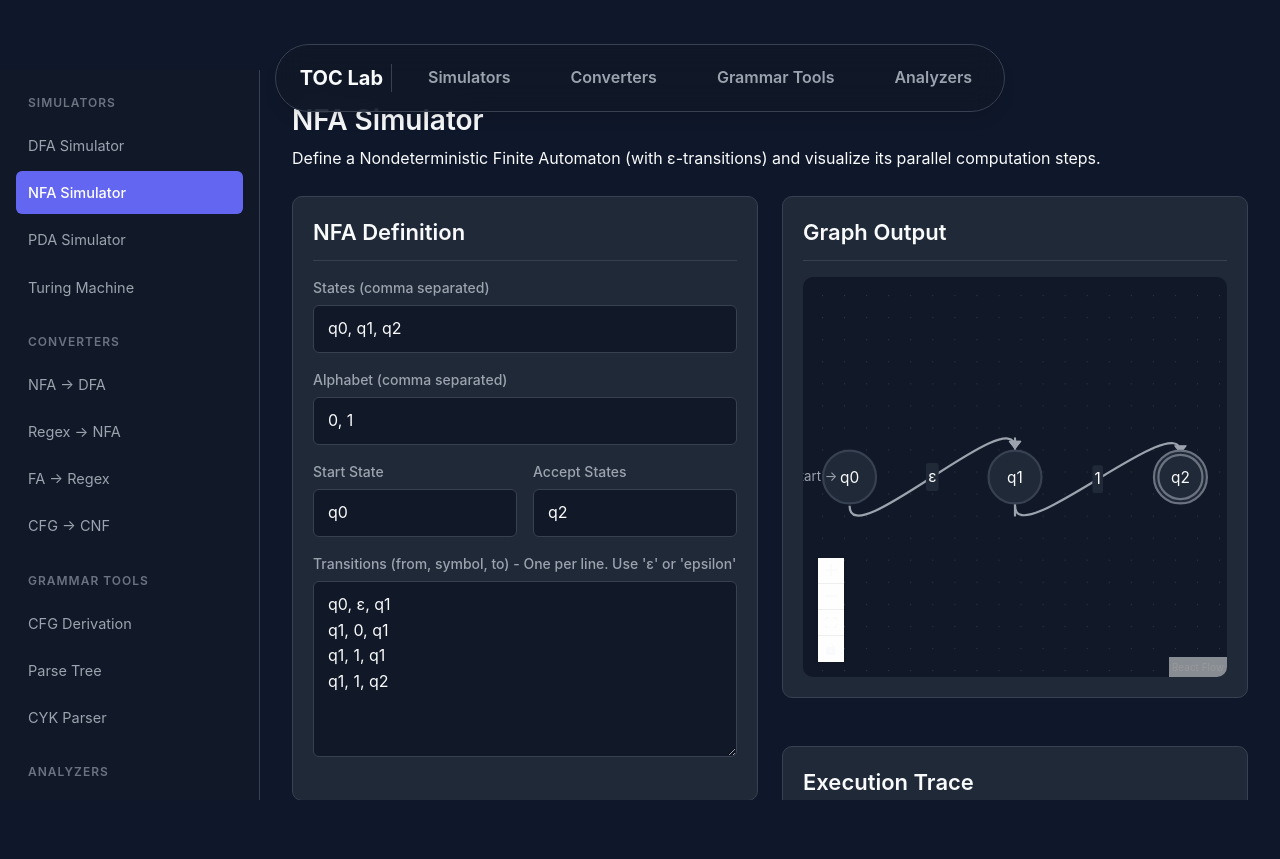
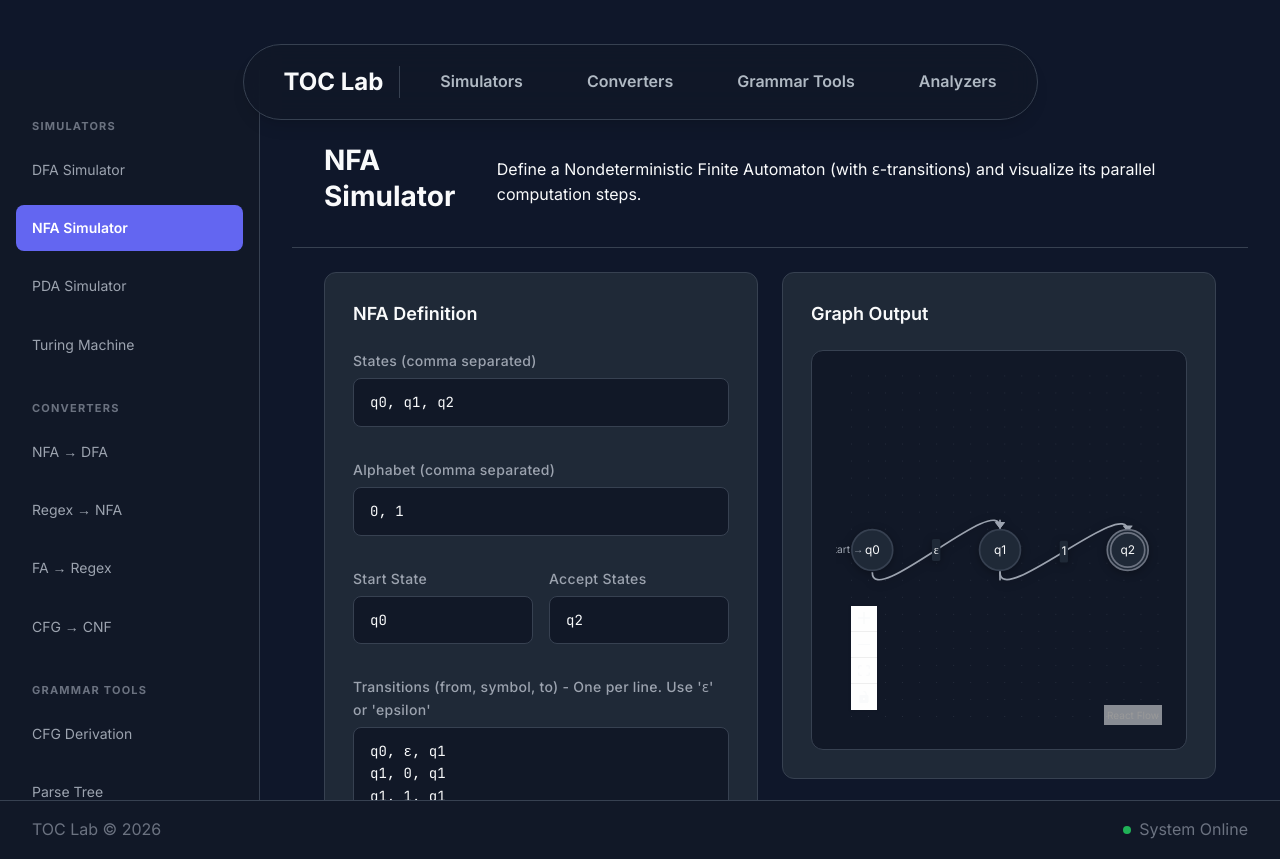
Before and after one commit to DevaP06/toc-lab, a React (Vite) app: page /simulators/nfa in a window 1280 px wide. Before the commit the page ends 800 px from the top, so only its background shows below. Built offline with nearby package versions, Linux system fonts and the light colour scheme.

Commit message:
feat: set up initial application structure, home page, navigation, and graph visualization for automata simulators.

```diff
--- a/src/App.jsx
+++ b/src/App.jsx
@@ -22,6 +22,13 @@ function App() {
           <Route path="/" element={<Home />} />
           <Route path="/*" element={<MainLayout />} />
         </Routes>
+        <footer className="app-footer">
+          <div>TOC Lab © 2026</div>
+          <div className="status-indicator">
+            <div className="status-dot"></div>
+            System Online
+          </div>
+        </footer>
       </div>
     </Router>
   );
--- a/src/components/Sidebar.css
+++ b/src/components/Sidebar.css
@@ -16,13 +16,14 @@
 }
 
 .sidebar-title {
-  font-size: 12px;
+  font-size: 11px;
+  font-weight: 700;
+  letter-spacing: 1.2px;
   text-transform: uppercase;
-  color: var(--text-muted);
-  letter-spacing: 1px;
+  color: #6b7280;
+  margin-top: 24px;
   margin-bottom: 12px;
-  padding-left: 12px;
-  font-weight: 600;
+  padding-left: 16px;
 }
 
 .sidebar-list {
@@ -34,20 +35,23 @@
 
 .sidebar-link {
   display: block;
-  padding: 10px 12px;
-  font-size: 14.5px;
-  color: var(--text-secondary);
-  border-radius: 6px;
+  padding: 12px 16px;
+  font-size: 14px;
+  color: #9ca3af;
+  border-radius: 8px;
+  margin-bottom: 8px;
+  cursor: pointer;
   transition: all 0.2s ease;
+  text-decoration: none;
 }
 
 .sidebar-link:hover {
-  background-color: var(--bg-card);
-  color: var(--text-primary);
+  background-color: rgba(99, 102, 241, 0.15);
+  color: #f9fafb;
 }
 
 .sidebar-link.active {
-  background-color: var(--accent-primary);
+  background-color: #6366f1;
   color: white;
-  font-weight: 500;
+  font-weight: 600;
 }
--- a/src/components/automata/GraphVisualizer.jsx
+++ b/src/components/automata/GraphVisualizer.jsx
@@ -122,7 +122,7 @@ const GraphVisualizer = ({ automaton, activeNode }) => {
   const onEdgesChange = useCallback(changes => setEdges(eds => applyEdgeChanges(changes, eds)), []);
 
   return (
-    <div style={{ width: '100%', height: '400px', background: 'var(--bg-secondary)', borderRadius: 10, overflow: 'hidden' }}>
+    <div className="graph-container">
       <ReactFlow
         nodes={nodes}
         edges={edges}
--- a/src/components/ui/anime-navbar.tsx
+++ b/src/components/ui/anime-navbar.tsx
@@ -57,7 +57,7 @@ export function AnimeNavBar({ items, className, defaultActive = "Home" }: NavBar
     <div className="fixed top-5 left-0 right-0 z-[9999]">
       <div className="flex justify-center pt-6">
         <motion.div
-          className="flex items-center gap-3 bg-[#111827]/80 border border-[#374151] backdrop-blur-lg py-2 px-2 rounded-full shadow-lg relative"
+          className="flex items-center gap-4 bg-[#111827]/80 border border-[#374151] backdrop-blur-lg py-3 px-4 rounded-full shadow-lg relative"
           initial={{ y: -20, opacity: 0 }}
           animate={{ y: 0, opacity: 1 }}
           transition={{
@@ -70,9 +70,9 @@ export function AnimeNavBar({ items, className, defaultActive = "Home" }: NavBar
           <Link
              to="/"
              onClick={() => setActiveTab("Home")}
-             className="flex items-center gap-2 pl-4 pr-2 border-r border-[#374151]"
+             className="flex items-center gap-3 pl-6 pr-4 border-r border-[#374151]"
           >
-              <div className="text-xl font-bold text-[#F9FAFB]">TOC Lab</div>
+              <div className="text-2xl font-bold text-[#F9FAFB]">TOC Lab</div>
           </Link>
 
           {items.map((item) => {
@@ -88,7 +88,7 @@ export function AnimeNavBar({ items, className, defaultActive = "Home" }: NavBar
                 onMouseLeave={() => setHoveredTab(null)}
                 className={cn(
                   "relative cursor-pointer text-sm font-semibold px-6 py-3 rounded-full transition-all duration-300",
-                  "text-[#9CA3AF] hover:text-[#F9FAFB]",
+                  "text-[#B0B9C3] hover:text-[#F9FAFB]",
                   isActive && "text-[#F9FAFB]"
                 )}
               >
--- a/src/index.css
+++ b/src/index.css
@@ -1,10 +1,8 @@
+@import url('https://fonts.googleapis.com/css2?family=Inter:wght@400;500;600;700&family=JetBrains+Mono:wght@400;500&display=swap');
+
 @tailwind base;
 @tailwind components;
-@tailwind utilities;
-
-@import url('https://fonts.googleapis.com/css2?family=Inter:wght@400;500;600;700&family=JetBrains+Mono:wght@400;500&display=swap');
-
-:root {
+@tailwind utilities;:root {
   --bg-primary: #0F172A;
   --bg-secondary: #111827;
   --bg-card: #1F2937;
@@ -130,19 +128,74 @@ code, pre {
 }
 
 .btn-primary {
-  background-color: var(--accent-primary);
+  padding: 10px 20px;
+  background-color: #6366f1;
   color: white;
+  font-weight: 600;
+  font-size: 14px;
+  border: none;
+  border-radius: 8px;
+  cursor: pointer;
+  transition: all 0.2s ease;
+  box-shadow: 0 2px 8px rgba(99, 102, 241, 0.3);
 }
-.btn-primary:hover { background-color: var(--accent-primary-hover); }
 
-.btn-success { background-color: var(--accent-secondary); color: white; }
-.btn-success:hover { background-color: var(--accent-secondary-hover); }
+.btn-primary:hover {
+  background-color: #4f46e5;
+  box-shadow: 0 4px 16px rgba(99, 102, 241, 0.45);
+  transform: translateY(-1px);
+}
 
-.btn-warning { background-color: var(--accent-highlight); color: white; }
-.btn-warning:hover { background-color: var(--accent-highlight-hover); }
+.btn-primary:active {
+  transform: translateY(0);
+  box-shadow: 0 2px 8px rgba(99, 102, 241, 0.2);
+}
 
-.btn-danger { background-color: var(--error); color: white; }
-.btn-danger:hover { background-color: var(--error-hover); }
+.btn-success {
+  padding: 10px 20px;
+  background-color: #22c55e;
+  color: white;
+  font-weight: 600;
+  font-size: 14px;
+  border: none;
+  border-radius: 8px;
+  transition: all 0.2s ease;
+}
+.btn-success:hover {
+  background-color: #16a34a;
+  box-shadow: 0 4px 16px rgba(34, 197, 94, 0.3);
+}
+
+.btn-warning {
+  padding: 10px 20px;
+  background-color: transparent;
+  color: #f59e0b;
+  font-weight: 600;
+  font-size: 14px;
+  border: 1px solid #f59e0b;
+  border-radius: 8px;
+  transition: all 0.2s ease;
+}
+.btn-warning:hover {
+  background-color: rgba(245, 158, 11, 0.12);
+  color: #fbbf24;
+  border-color: #fbbf24;
+}
+
+.btn-danger {
+  padding: 10px 20px;
+  background-color: #ef4444;
+  color: white;
+  font-weight: 600;
+  font-size: 14px;
+  border: none;
+  border-radius: 8px;
+  transition: all 0.2s ease;
+}
+.btn-danger:hover {
+  background-color: #dc2626;
+  box-shadow: 0 4px 16px rgba(239, 68, 68, 0.3);
+}
 
 .btn-outline {
   background-color: transparent;
@@ -155,34 +208,58 @@ code, pre {
 
 /* Panels */
 .panel {
-  background-color: var(--bg-card);
-  border: 1px solid var(--border);
-  border-radius: 10px;
-  padding: 20px;
+  background-color: #1f2937;
+  border: 1px solid #374151;
+  border-radius: 12px;
+  padding: 28px;
+  transition: all 0.2s ease;
   margin-bottom: 24px;
 }
 
+.panel:hover {
+  border-color: rgba(99, 102, 241, 0.5);
+  background-color: #1f2937;
+}
+
 .panel-header {
-  margin-bottom: 16px;
-  border-bottom: 1px solid var(--border);
-  padding-bottom: 12px;
+  font-size: 18px;
+  font-weight: 600;
+  color: #f9fafb;
+  margin-bottom: 24px;
 }
 
 /* Forms & Inputs */
+label {
+  display: block;
+  font-size: 14px;
+  font-weight: 500;
+  color: #d1d5db;
+  margin-bottom: 8px;
+  letter-spacing: 0.3px;
+}
+
 input, select, textarea {
-  background-color: var(--bg-secondary);
-  border: 1px solid var(--border);
-  color: var(--text-primary);
-  padding: 10px 14px;
-  border-radius: 6px;
-  font-family: var(--font-main);
-  transition: border-color 0.2s;
   width: 100%;
+  padding: 12px 16px;
+  background-color: #111827;
+  border: 1px solid #374151;
+  border-radius: 8px;
+  font-size: 14px;
+  color: #f9fafb;
+  font-family: var(--font-mono);
+  transition: all 0.2s ease;
+  margin-bottom: 16px;
 }
 
 input:focus, select:focus, textarea:focus {
   outline: none;
-  border-color: var(--accent-primary);
+  border-color: #6366f1;
+  background-color: rgba(99, 102, 241, 0.05);
+  box-shadow: 0 0 0 3px rgba(99, 102, 241, 0.1);
+}
+
+input:hover, select:hover, textarea:hover {
+  border-color: rgba(99, 102, 241, 0.4);
 }
 
 /* Tables */
@@ -216,3 +293,36 @@ tr:last-child td {
   50% { transform: translateX(100%); }
   100% { transform: translateX(-100%); }
 }
+
+/* Footer/Status Bar */
+.app-footer {
+  background-color: #111827;
+  border-top: 1px solid #374151;
+  padding: 16px 32px;
+  display: flex;
+  justify-content: space-between;
+  align-items: center;
+  font-size: 13px;
+  color: #6b7280;
+  margin-top: auto;
+  z-index: 100;
+}
+
+.status-indicator {
+  display: flex;
+  align-items: center;
+  gap: 8px;
+}
+
+.status-dot {
+  width: 8px;
+  height: 8px;
+  border-radius: 50%;
+  background-color: #22c55e;
+  animation: footer-pulse 2s infinite;
+}
+
+@keyframes footer-pulse {
+  0%, 100% { opacity: 1; }
+  50% { opacity: 0.5; }
+}
--- a/src/pages/Home.jsx
+++ b/src/pages/Home.jsx
@@ -8,22 +8,22 @@ const Home = () => {
   return (
     <div className="fade-in w-full min-h-screen bg-[#0F172A] m-0 p-0 overflow-x-hidden">
       {/* Hero Section */}
-      <WavyBackground className="max-w-4xl mx-auto pb-10" containerClassName="w-full m-0 p-0">
-        <div className="flex flex-col items-center justify-center text-center px-4">
-          <div className="badge mb-6 border border-[#6366F1] text-[#6366F1] bg-[#6366F1]/10 px-3 py-1 rounded-full text-sm font-medium">v1.0.0 Now Available</div>
-          <h1 className="text-4xl md:text-5xl lg:text-7xl text-white font-bold inter-var text-center tracking-tight mb-4">
+      <WavyBackground waveOpacity={0.35} blur={15} className="max-w-5xl mx-auto pb-10" containerClassName="w-full m-0 p-0">
+        <div className="flex flex-col items-center justify-center text-center px-6 sm:px-8 md:px-12">
+          <div className="badge mb-8 border border-[#6366F1]/50 text-[#818cf8] bg-[#6366F1]/20 backdrop-blur-md px-4 py-1.5 rounded-full text-[13px] font-semibold tracking-wide">v1.0.0 Now Available</div>
+          <h1 className="text-[40px] leading-[1.1] sm:text-5xl md:text-6xl lg:text-7xl xl:text-[80px] text-white font-bold inter-var text-center tracking-tight mb-6 drop-shadow-md">
             Theory of Computation<br/>
-            <span className="text-transparent bg-clip-text bg-gradient-to-r from-blue-400 to-indigo-500">Interactive Lab</span>
+            <span className="text-[#60A5FA] drop-shadow-[0_0_20px_rgba(96,165,250,0.5)]">Interactive Lab</span>
           </h1>
-          <p className="text-base md:text-lg mt-4 text-[#9CA3AF] font-normal inter-var text-center max-w-2xl">
+          <p className="text-[16px] sm:text-lg md:text-xl text-[#B0B9C3] font-medium inter-var text-center max-w-3xl leading-relaxed">
             Simulate automata, grammars, and machines in an interactive, visual environment designed for deep understanding.
           </p>
-          <div className="flex items-center gap-4 mt-10">
-            <Link to="/simulators/dfa" className="bg-[#6366F1] hover:bg-[#4F46E5] text-white px-6 py-3 rounded-xl font-medium flex items-center gap-2 transition-all">
+          <div className="flex flex-col sm:flex-row items-center w-full sm:w-auto gap-3 sm:gap-4 mt-10">
+            <Link to="/simulators/dfa" className="w-full sm:w-auto justify-center h-12 bg-[#6366F1] hover:bg-[#4F46E5] text-white px-8 rounded-full font-semibold flex items-center gap-2 transition-all shadow-[0_4px_14px_0_rgba(99,102,241,0.39)] hover:shadow-[0_6px_20px_rgba(99,102,241,0.23)] hover:-translate-y-0.5">
               <Play size={18} />
               Start Exploring
             </Link>
-            <Link to="/converters/nfa-to-dfa" className="bg-transparent border border-[#6366F1] text-[#6366F1] hover:bg-[#6366F1]/10 px-6 py-3 rounded-xl font-medium transition-all">
+            <Link to="/converters/nfa-to-dfa" className="w-full sm:w-auto justify-center h-12 bg-transparent border-2 border-[#6366F1]/70 text-[#a5b4fc] hover:bg-[#6366F1]/10 px-8 rounded-full font-semibold transition-all hover:-translate-y-0.5">
               View Tools
             </Link>
           </div>
--- a/src/pages/simulators/DfaSimulator.css
+++ b/src/pages/simulators/DfaSimulator.css
@@ -5,19 +5,48 @@
 }
 
 .header-section {
-  margin-bottom: 24px;
+  display: flex;
+  align-items: center;
+  justify-content: space-between;
+  margin-top: 40px;
+  margin-bottom: 32px;
+  padding: 0 32px;
+  border-bottom: 1px solid #374151;
+  padding-bottom: 24px;
 }
 
 .header-section h2 {
-  font-size: 28px;
-  margin-bottom: 8px;
+  font-size: 32px;
+  font-weight: 700;
+  color: #f9fafb;
+  margin: 0;
 }
 
 .simulator-grid {
   display: grid;
   grid-template-columns: 1fr 1fr;
-  gap: 24px;
-  flex: 1;
+  gap: 28px;
+  padding: 0 32px;
+  margin-bottom: 40px;
+}
+
+@media (max-width: 1280px) {
+  .simulator-grid {
+    grid-template-columns: 1fr;
+    gap: 24px;
+  }
+}
+
+@media (max-width: 768px) {
+  .simulator-grid {
+    padding: 0 16px;
+    gap: 20px;
+  }
+
+  .header-section {
+    padding: 0 16px;
+    margin-top: 24px;
+  }
 }
 
 .left-panel, .right-panel {
@@ -104,7 +133,28 @@ textarea {
   flex-direction: column;
 }
 
-.visualization-panel .graph-container {
-  height: 400px;
-  flex: none;
+.graph-container {
+  background-color: #111827;
+  border: 1px solid #374151;
+  border-radius: 12px;
+  padding: 24px;
+  min-height: 400px;
+  display: flex;
+  align-items: center;
+  justify-content: center;
+  transition: all 0.2s ease;
+  width: 100%;
 }
+
+.graph-container:hover {
+  border-color: rgba(99, 102, 241, 0.4);
+}
+
+.graph-container .react-flow__renderer {
+  filter: drop-shadow(0 2px 4px rgba(0, 0, 0, 0.3));
+  transition: filter 0.3s ease;
+}
+
+.graph-container:hover .react-flow__renderer {
+  filter: drop-shadow(0 4px 12px rgba(99, 102, 241, 0.3));
+}
```
